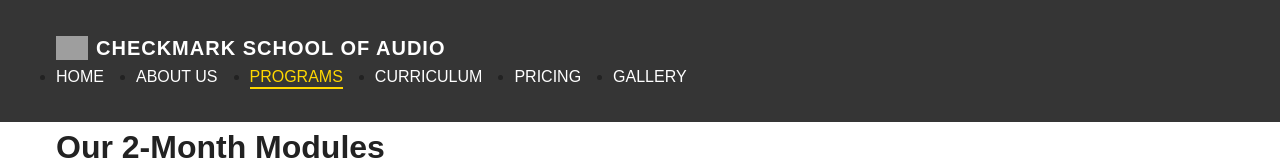
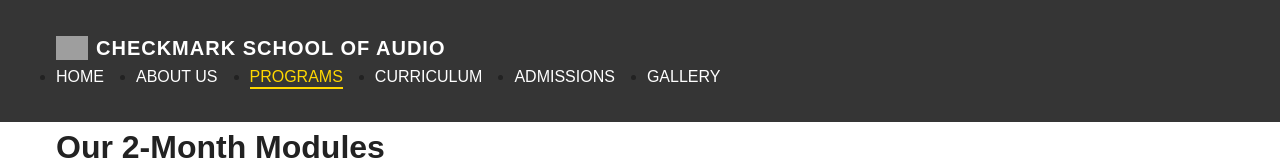
Before and after one commit to CheckmarkAudio/Checkmark_Audio-School, a plain HTML site: page programs.html in a window 1280 px wide. Shown: the top 160 px of the page. Drawn offline with Linux system fonts and the light colour scheme; grey boxes are pictures that could not be loaded.

Commit message:
Update programs.html

```diff
--- a/programs.html
+++ b/programs.html
@@ -21,7 +21,7 @@
           <li class="animate"><a href="about.html">About Us</a></li>
           <li class="animate"><a href="programs.html" class="active">Programs</a></li>
           <li class="animate"><a href="curriculum.html">Curriculum</a></li>
-          <li class="animate"><a href="pricing.html">Pricing</a></li>
+          <li class="animate"><a href="pricing.html">Admissions</a></li>
           <li class="animate"><a href="gallery.html">Gallery</a></li>
         </ul>
       </nav>
```
